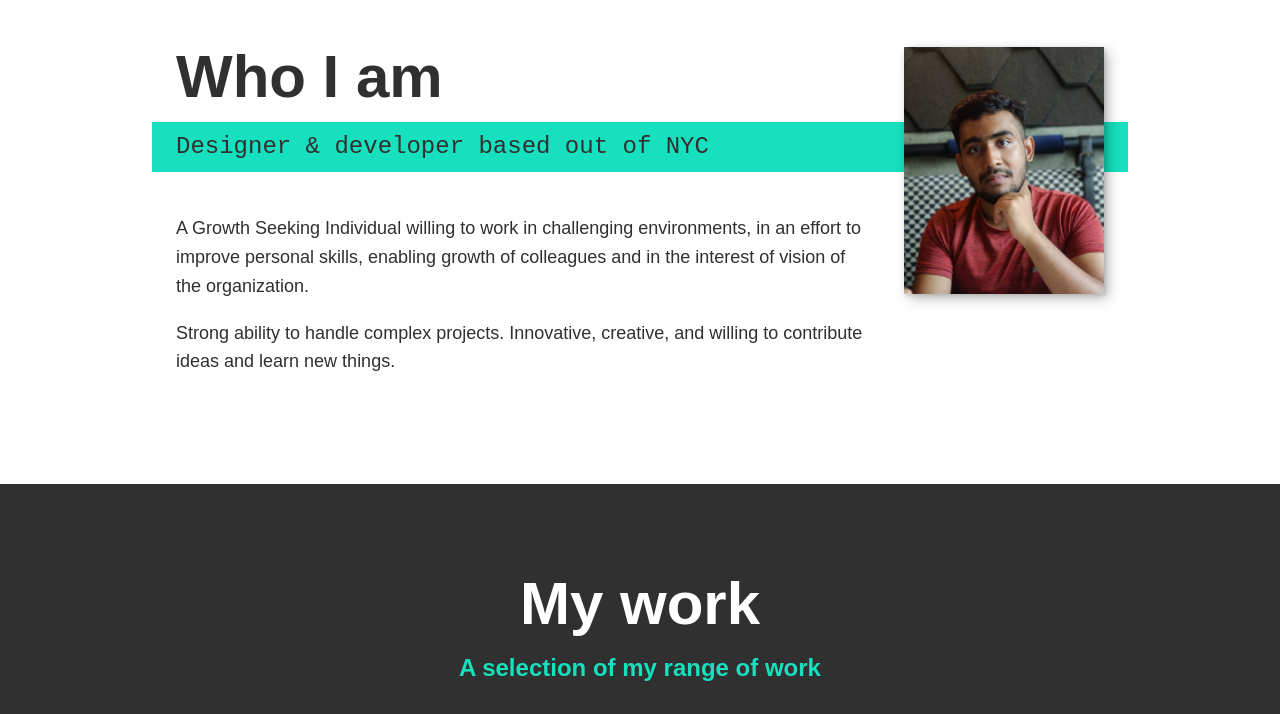
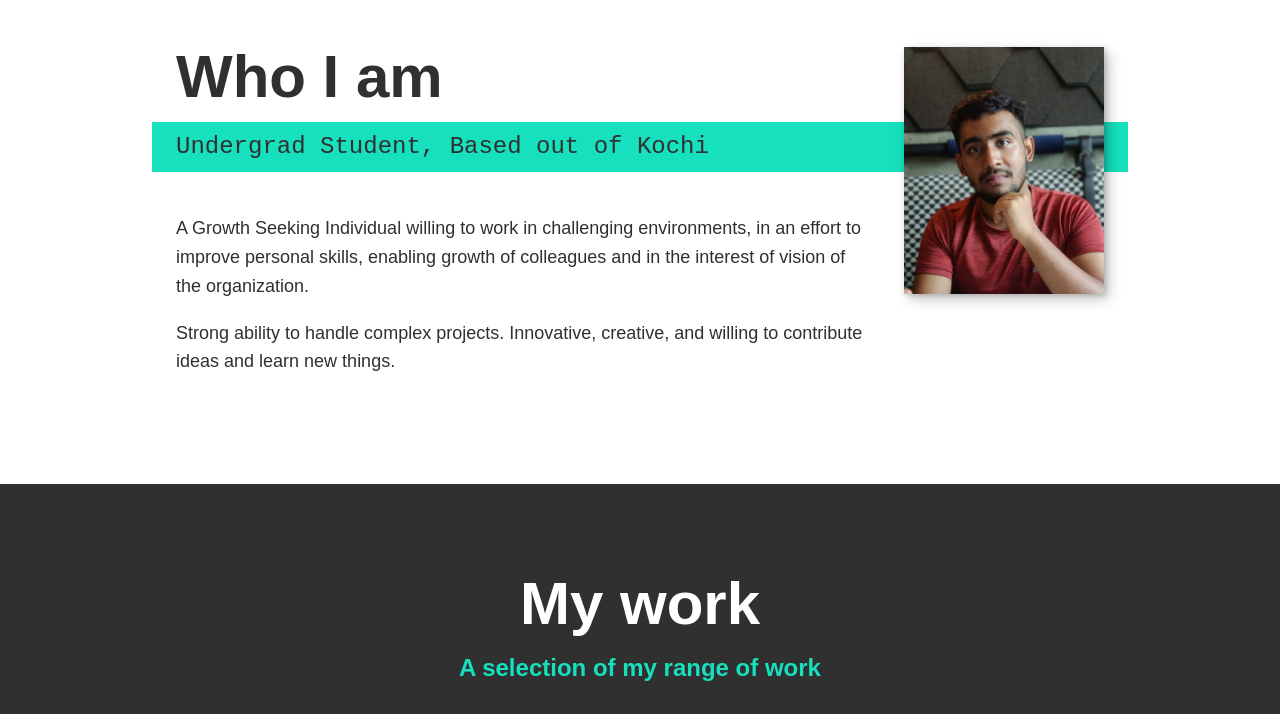
Before and after one commit to AnanthuAjay/Portfolio, a plain HTML site: page index.html in a window 1280 px wide. Shown: the part 1180-1894 px from the top of the page. Drawn offline with nearby package versions, Linux system fonts and the light colour scheme.

Commit message:
Update index.html

```diff
--- a/index.html
+++ b/index.html
@@ -68,7 +68,7 @@
         <!-- About me -->
         <section class="about-me" id="about">
            <h2 class="section__title section__title--about">Who I am</h2>
-           <p class="section__subtitle section__subtitle--about">Designer & developer based out of NYC</p>
+           <p class="section__subtitle section__subtitle--about">Undergrad Student, Based out of Kochi</p>
 
            <div class="about-me__body">
                <p>A Growth Seeking Individual willing to work in challenging environments, in an effort to improve personal skills, enabling growth of colleagues and in the interest of vision of the organization.</p>
```
